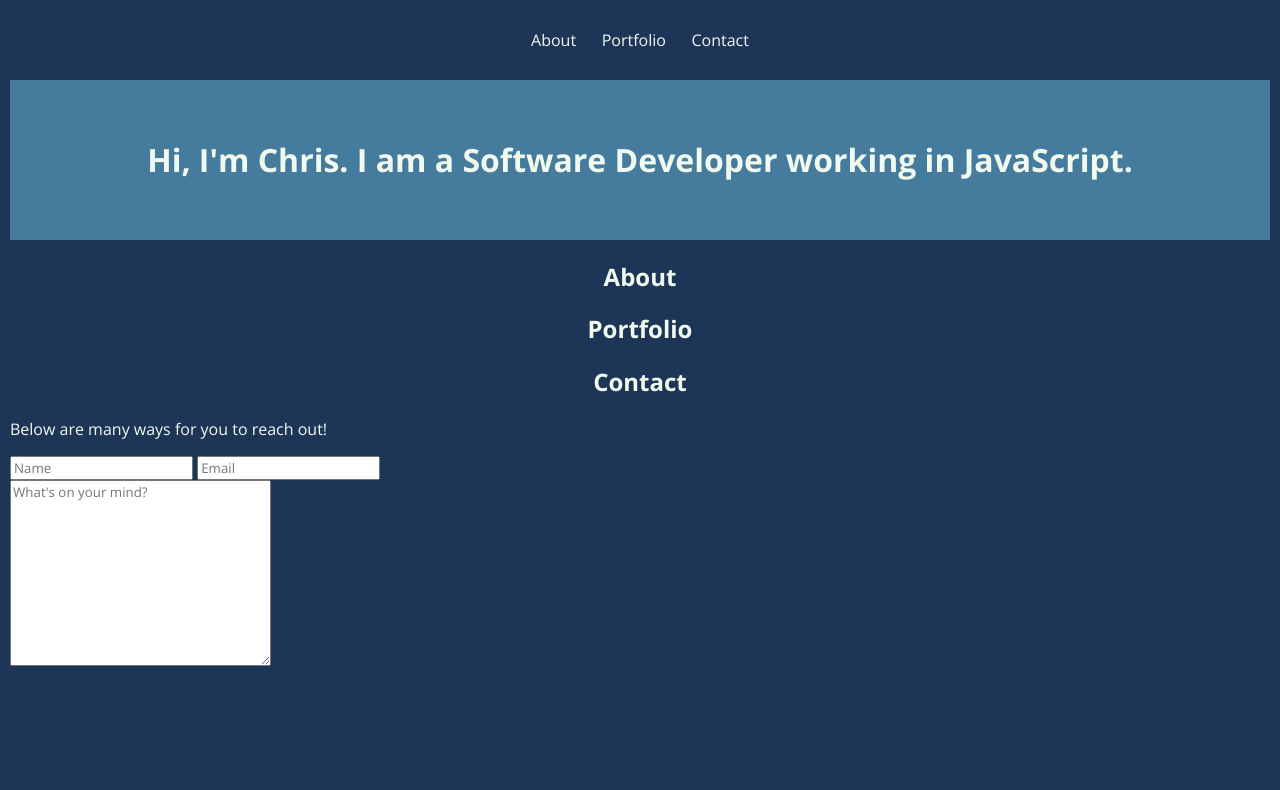
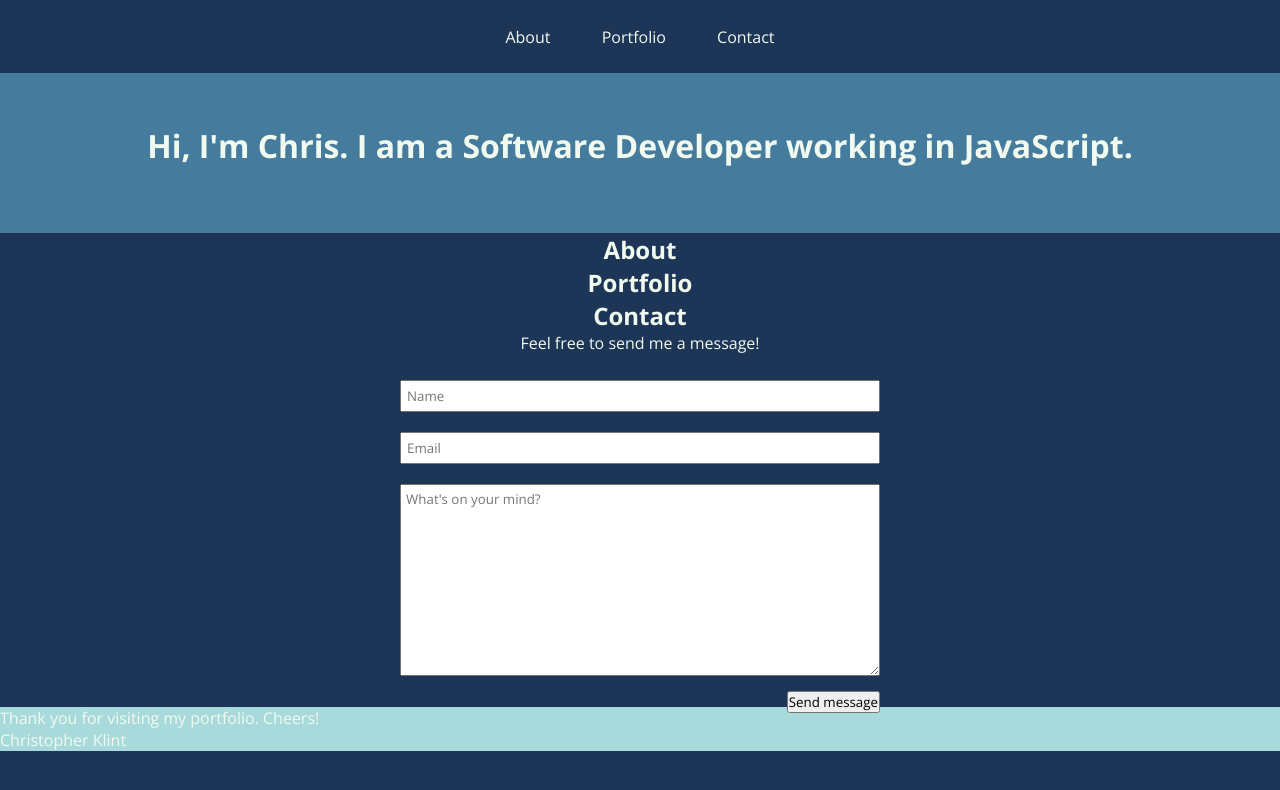
Before and after one commit to christopherklint97/Portfolio, a plain HTML site: page index.html in a window 1280 px wide. Drawn offline with nearby package versions, Linux system fonts and the light colour scheme.

Commit message:
fixing CSS styles

```diff
--- a/index.html
+++ b/index.html
@@ -33,7 +33,7 @@
         </section>
         <section class="contact-section">
             <h1 id="contact">Contact</h1>
-            <p>Below are many ways for you to reach out!</p>
+            <p>Feel free to send me a message!</p>
             <form action="" method="GET">
                 <div class="name-and-email-form">
                     <label for="name">
@@ -51,10 +51,15 @@
                     </label>
 
                 </div>
+                <input type="submit" value="Send message" id="submit-button">
 
             </form>
         </section>
     </main>
+    <footer>
+        <p>Thank you for visiting my portfolio. Cheers!</p>
+        <p id="signature">Christopher Klint</p>
+    </footer>
 
 </body>
 
--- a/style.css
+++ b/style.css
@@ -11,10 +11,11 @@
 * {
     font-family: 'Open Sans', sans-serif;
     box-sizing: border-box;
+    margin: 0;
+    padding: 0;
 }
 
 body {
-    margin: 10px;
     background-color: var(--main-bg-color);
     color: var(--text-color);
 }
@@ -29,7 +30,7 @@ ul {
 }
 
 li {
-    padding: 1vw;
+    padding: 2vw;
 }
 
 a:any-link {
@@ -44,18 +45,41 @@ a:any-link {
 
 .hero-text {
     text-align: center;
-    margin: auto 0;
-    line-height: 10rem;
-}
-
-section {
-
+    padding: 4%;
 }
 
 .contact-section {
-
+    width: 40vw;
+    margin: 0 auto;
+    text-align: center;
 }
 
 h1 {
     text-align: center;
 }
+
+form {
+  padding: 1rem;
+}
+
+#name, #email, #message {
+    width: 100%;
+    padding: 5px;
+    margin: 10px 0;
+}
+
+#submit-button {
+    float: right;
+    margin-bottom: 10px;
+}
+
+footer {
+    height: 10vw;
+    background-color:#a8dadc;
+    margin: 0;
+    padding: 0;
+    width: 100%;
+    height: 100%;
+    min-width: 100%;
+    min-height: 100%;
+}
```
